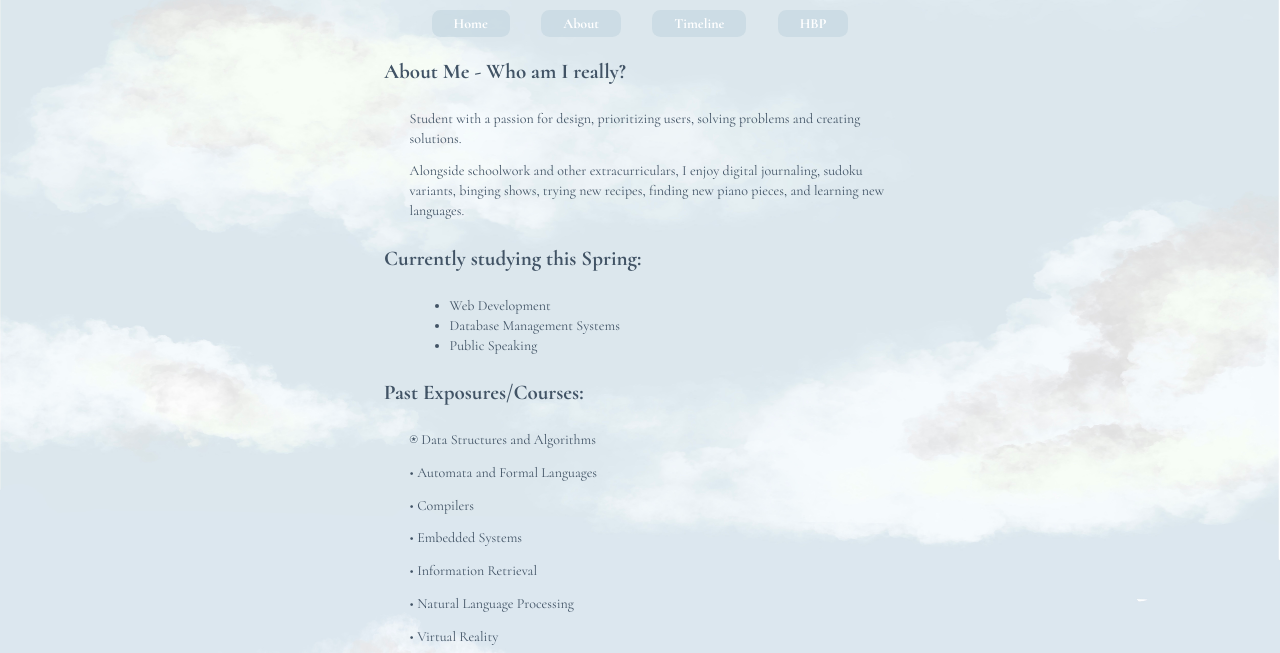
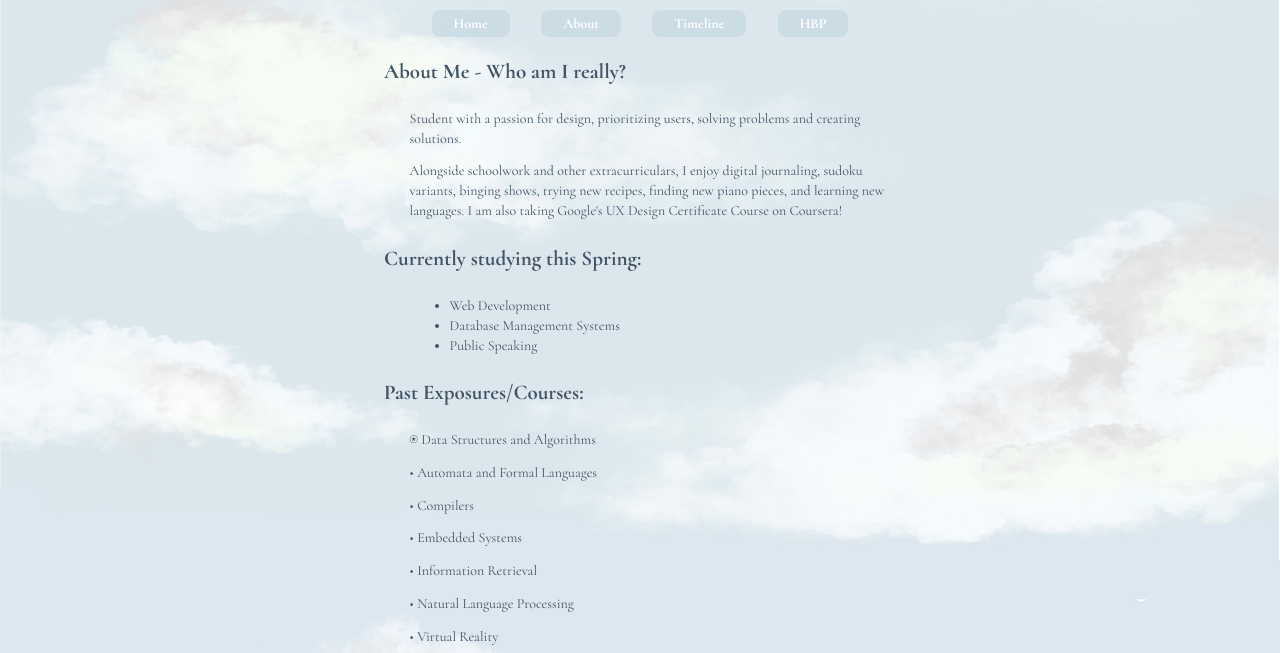
Before and after one commit to nicohhle/Personal-Website, a plain HTML site: page about.html in a window 1280 px wide. Shown: the part 147-800 px from the top of the page. Drawn offline with nearby package versions, Linux system fonts and the light colour scheme.

Commit message:
Add to curr activity

```diff
--- a/about.html
+++ b/about.html
@@ -38,7 +38,7 @@
 
     <p class="info">Student with a passion for design, prioritizing users, solving problems and creating solutions.</p>
 
-    <p class="info">Alongside schoolwork and other extracurriculars, I enjoy digital journaling, sudoku variants, binging shows, trying new recipes, finding new piano pieces, and learning new languages.</p>
+    <p class="info">Alongside schoolwork and other extracurriculars, I enjoy digital journaling, sudoku variants, binging shows, trying new recipes, finding new piano pieces, and learning new languages. I am also taking Google's UX Design Certificate Course on Coursera!</p>
 
     <h3 class="header">Currently studying this Spring:</h3>
     <ul class="info">
```
